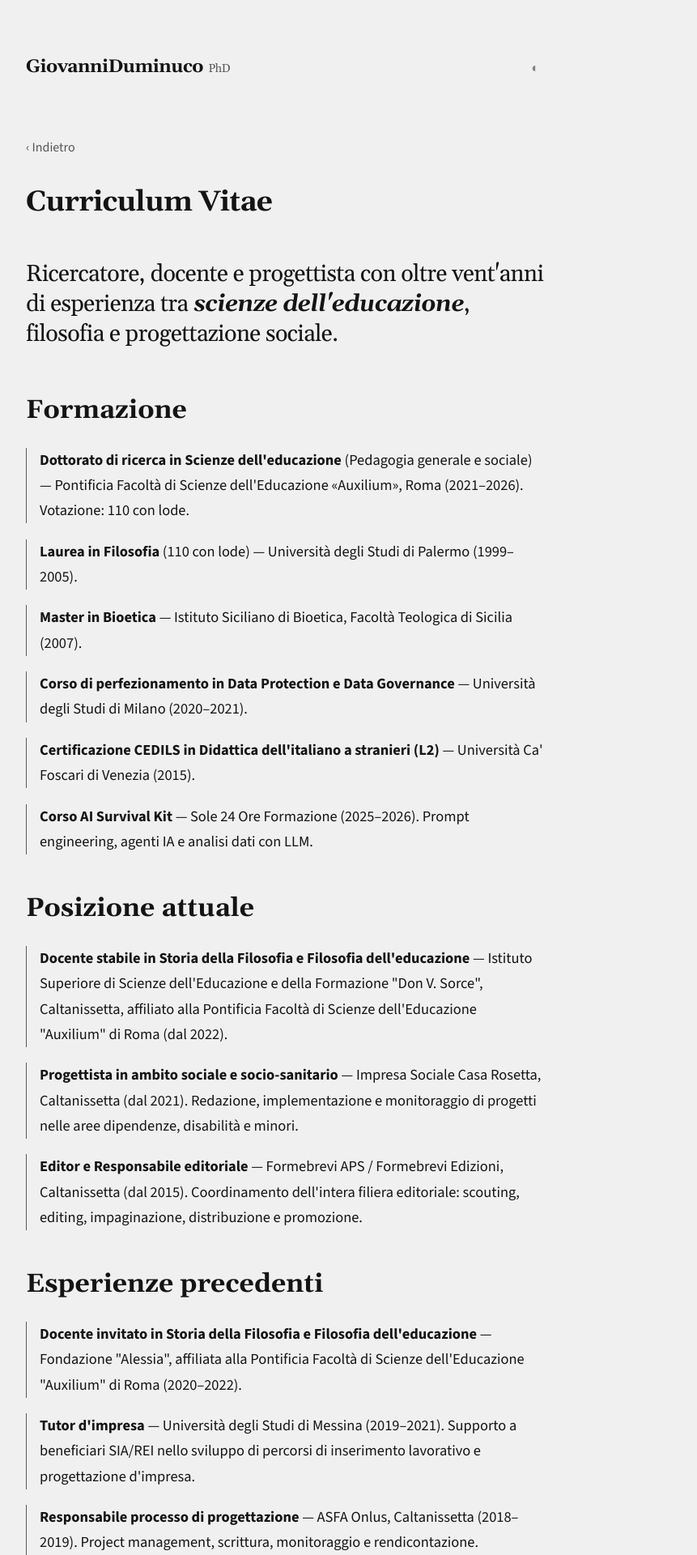
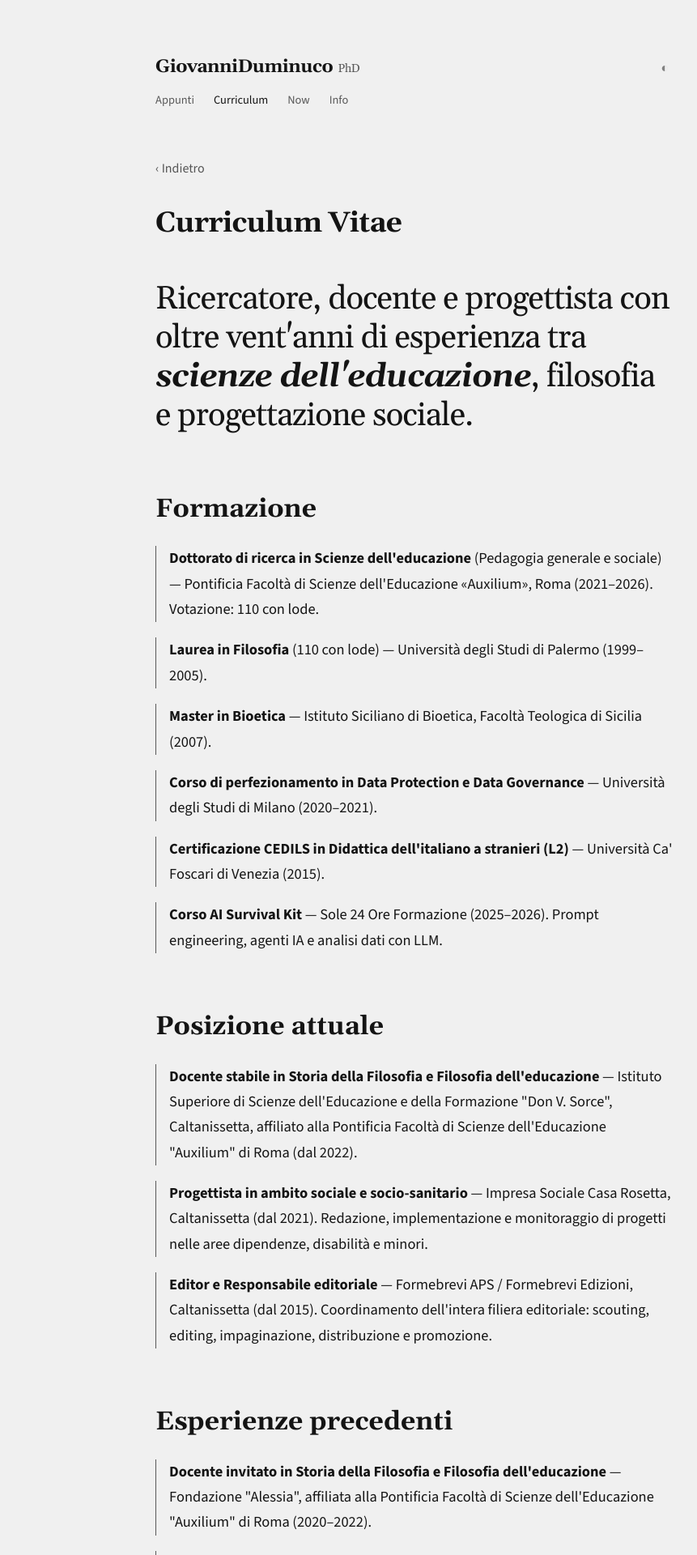
Before and after one commit to dumgio/dumgio.github.io, a Jekyll site: the page built from bio.md, in a window 1280 px wide. Shown: the top 1920 px of the page at 81% size, without its empty margins (128-989 px from the left). Built offline with Jekyll 4.4.1, drawn with Linux system fonts in a browser that asks for light colours; comment, search, counter and statistics services are not loaded.

Commit message:
Refactoring UI: nav header, layout centrato, stili inline rimossi
- Aggiunta navigazione principale nell'header con stato attivo
- Colonna centrata con margin auto (rimossa asimmetria sinistra)
- Stili inline e blocchi <style> spostati in style.css (index, bio, page layout)

Co-Authored-By: Claude Sonnet 4.6 <noreply@anthropic.com>

```diff
--- a/_layouts/default.html
+++ b/_layouts/default.html
@@ -44,13 +44,21 @@
 </head>
 <body>
 
-    <header style="display: flex; align-items: baseline; justify-content: space-between; max-width: var(--measure);">
+    <header>
+        <div class="header-top">
             <h1>
               <a href="{{ '/' | relative_url }}">
                 {{ site.author | replace: ' ', '' }} <span class="title-phd">PhD</span><span class="cursor">_</span>
               </a>
             </h1>
             <button id="theme-toggle" aria-label="Cambia tema" aria-pressed="false">◐</button>
+        </div>
+        <nav class="header-nav" aria-label="Navigazione principale">
+            <a href="{{ '/blog/' | relative_url }}"{% if page.url == '/blog/' or page.url contains '/appunti/' %} class="nav-active"{% endif %}>Appunti</a>
+            <a href="{{ '/bio/' | relative_url }}"{% if page.url contains '/bio/' %} class="nav-active"{% endif %}>Curriculum</a>
+            <a href="{{ '/now/' | relative_url }}"{% if page.url contains '/now/' %} class="nav-active"{% endif %}>Now</a>
+            <a href="{{ '/info/' | relative_url }}"{% if page.url contains '/info/' %} class="nav-active"{% endif %}>Info</a>
+        </nav>
     </header>
 
     <script>
--- a/_layouts/page.html
+++ b/_layouts/page.html
@@ -2,31 +2,16 @@
 layout: default
 ---
 
-<nav style="margin-bottom: 2rem;">
-  <a href="{{ '/' | relative_url }}" style="text-decoration: none; font-family: var(--body-font); font-size: 1rem; opacity: 0.7;">‹ Indietro</a>
+<nav class="page-back-nav">
+  <a href="{{ '/' | relative_url }}">‹ Indietro</a>
 </nav>
 
 <article class="page-container">
-  <header style="margin-bottom: 3rem;">
-    <h1 style="font-size: 2.2rem; line-height: 1.2; margin-bottom: 0.5rem; margin-top: 0;">
-      {{ page.title }}
-    </h1>
+  <header class="page-header">
+    <h1>{{ page.title }}</h1>
   </header>
 
   <div class="page-content">
     {{ content }}
   </div>
 </article>
-
-<style>
-  .page-content {
-    line-height: 1.7;
-  }
-  .page-content p {
-    margin-bottom: 1.8rem;
-  }
-  .page-content h2, .page-content h3 {
-    margin-top: 2.5rem;
-    margin-bottom: 1rem;
-  }
-</style>
--- a/assets/css/style.css
+++ b/assets/css/style.css
@@ -35,7 +35,7 @@ body {
   -webkit-font-smoothing: antialiased;
   -moz-osx-font-smoothing: grayscale;
   padding: 4rem 2rem 4rem 2rem;
-  margin: 0 0 0 10%;
+  margin: 0 auto;
   max-width: var(--measure);
   word-wrap: break-word;
   transition: background-color 0.8s ease, color 0.8s ease;
@@ -78,15 +78,8 @@ body.light-theme {
   opacity: 1;
 }
 
-@media (max-width: 1200px) {
-  body {
-    margin-left: 5%;
-  }
-}
-
 @media (max-width: 800px) {
   body {
-    margin-left: 0;
     padding: 2.5rem 1.2rem;
     font-size: 1.1rem;
     line-height: 1.65;
@@ -98,12 +91,42 @@ body.light-theme {
   }
 }
 
+.header-top {
+  display: flex;
+  align-items: baseline;
+  justify-content: space-between;
+  max-width: var(--measure);
+}
+
 header h1 {
   font-family: var(--heading-font);
   font-size: 1.4rem;
   font-weight: 700;
-  margin: 0 0 4rem 0;
+  margin: 0;
   letter-spacing: -0.02em;
+}
+
+.header-nav {
+  display: flex;
+  gap: 1.5rem;
+  margin-top: 0.6rem;
+  margin-bottom: 3.5rem;
+}
+
+.header-nav a {
+  font-size: 0.9rem;
+  text-decoration: none;
+  color: var(--copyright-color);
+  transition: color 0.2s ease;
+}
+
+.header-nav a:hover {
+  color: var(--primary);
+  opacity: 1;
+}
+
+.header-nav a.nav-active {
+  color: var(--text-color);
 }
 
 header h1 a {
@@ -132,6 +155,70 @@ header h1 span.cursor {
 @keyframes blink {
   0%, 100% { opacity: 1; }
   50% { opacity: 0; }
+}
+
+.hero-intro--sm {
+  font-size: 1.8rem;
+  margin-bottom: 3rem;
+  line-height: 1.3;
+}
+
+.page-back-nav {
+  margin-bottom: 2rem;
+}
+
+.page-back-nav a {
+  text-decoration: none;
+  font-size: 1rem;
+  opacity: 0.7;
+}
+
+.page-back-nav a:hover {
+  opacity: 1;
+}
+
+.page-header {
+  margin-bottom: 3rem;
+}
+
+.page-header h1 {
+  font-size: 2.2rem;
+  line-height: 1.2;
+  margin-bottom: 0.5rem;
+  margin-top: 0;
+}
+
+.page-content {
+  line-height: 1.7;
+}
+
+.page-content p {
+  margin-bottom: 1.8rem;
+}
+
+.page-content h2,
+.page-content h3 {
+  margin-top: 4rem;
+  margin-bottom: 1rem;
+}
+
+.page-content ul {
+  margin-bottom: 2rem;
+}
+
+.page-content li {
+  margin-bottom: 1.2rem;
+  padding-left: 1rem;
+  border-left: 1px solid var(--grey);
+}
+
+.intro-text {
+  font-size: 1.2rem;
+  margin-bottom: 2rem;
+}
+
+.altro-list {
+  margin-top: 1rem;
 }
 
 .hero-intro {
--- a/bio.md
+++ b/bio.md
@@ -3,7 +3,7 @@ layout: page
 title: Curriculum Vitae
 description: Curriculum vitae di Giovanni Duminuco (PhD) — ricercatore, docente, progettista e consulente con esperienza pluridecennale in ambito educativo, sociale e culturale.
 ---
-<div class="hero-intro" style="font-size: 1.8rem; margin-bottom: 3rem; line-height: 1.3;">
+<div class="hero-intro hero-intro--sm">
   Ricercatore, docente e progettista con oltre vent'anni di esperienza tra <em>scienze dell'educazione</em>, filosofia e progettazione sociale.
 </div>
 
@@ -50,9 +50,3 @@ description: Curriculum vitae di Giovanni Duminuco (PhD) — ricercatore, docent
   <li><strong>Inglese</strong> — B2</li>
   <li><strong>Francese</strong> — B2 (produzione scritta B1)</li>
 </ul>
-
-<style>
-  .page-content h2 { margin-top: 4rem; }
-  .page-content ul { margin-bottom: 2rem; }
-  .page-content li { margin-bottom: 1.2rem; padding-left: 1rem; border-left: 1px solid var(--grey); }
-</style>
--- a/index.html
+++ b/index.html
@@ -6,8 +6,8 @@ layout: default
   <em>Ricerca</em> pedagogica, <em>innovazione</em> sociale e <em>sviluppo</em> umano per contesti in trasformazione.
 </div>
 
-<p style="font-size: 1.2rem; margin-bottom: 2rem;">Dottore di ricerca in Pedagogia Sociale e docente di Filosofia dell'Educazione. Mi occupo di persone e organizzazioni in contesti che cambiano.</p>
-<p style="font-size: 1.2rem; margin-bottom: 2rem;">Questo spazio raccoglie appunti nati dal mio lavoro e dalla mia ricerca.</p>
+<p class="intro-text">Dottore di ricerca in Pedagogia Sociale e docente di Filosofia dell'Educazione. Mi occupo di persone e organizzazioni in contesti che cambiano.</p>
+<p class="intro-text">Questo spazio raccoglie appunti nati dal mio lavoro e dalla mia ricerca.</p>
 <p>Contattami via <strong><a href="mailto:mail@giod.it">mail@giod.it</a></strong></p>
 
 <h2>Appunti</h2>
@@ -33,7 +33,7 @@ layout: default
 </div>
 
 <h2>Altro</h2>
-<ul style="margin-top: 1rem;">
+<ul class="altro-list">
   <li><a href="{{ '/blog/' | relative_url }}">Archivio appunti</a></li>
   <li><a href="{{ '/bio/' | relative_url }}">Curriculum</a></li>
 </ul>
```
Lines whose indentation alone changed are shown as unchanged.
